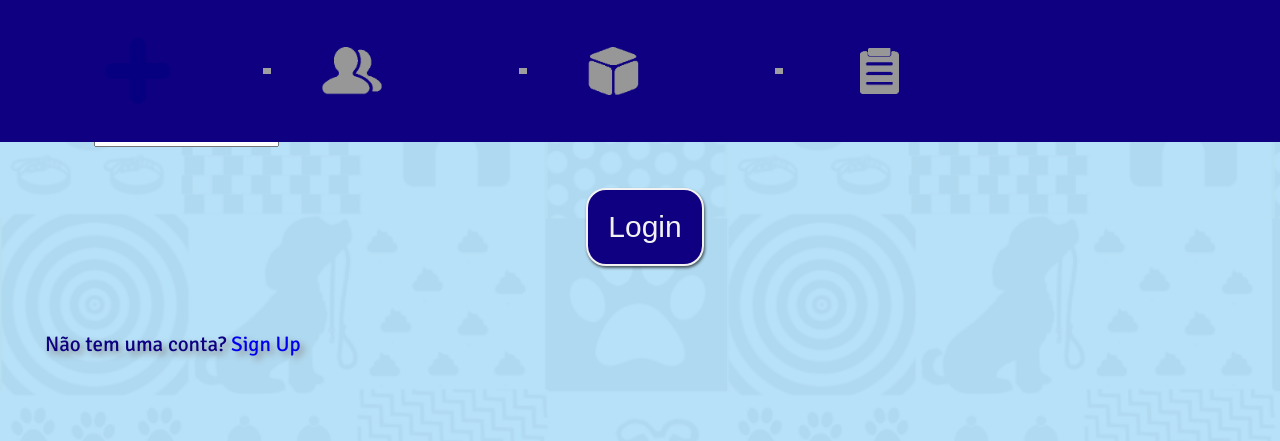
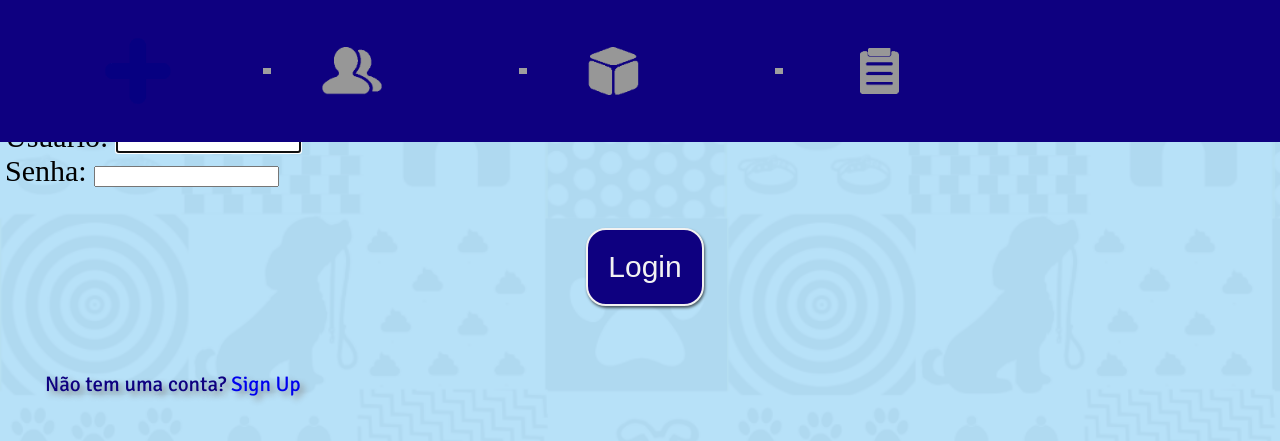
Before and after one commit to Danivalois/lojinhamutts, a Django app: page /accounts/login/ in a window 1280 px wide. Shown: the top 441 px of the page. Run offline with Django 5.2, Linux system fonts and the light colour scheme; grey boxes are pictures that could not be loaded.

```diff
--- a/accounts/templates/accounts/login.html
+++ b/accounts/templates/accounts/login.html
@@ -1,6 +1,23 @@
 {% extends 'base_layout_ops.html' %}
 
 {% block content %}
+
+<style>
+#content {
+    /* Adjust this to match your mobile header's exact height */
+    padding-top: 0px;
+}
+
+/* 3. Larger padding for Desktop screens */
+@media (min-width: 768px) {
+    #content {
+        /* The desktop header in your image looks quite tall.
+           Increase this pixel value until the first row fully clears the header. */
+        padding-top: 40px;
+    }
+}</style>
+
+
     <div class="login">
         <form class="site-form" action="{% url 'accounts:login' %}" method="post">
             {% csrf_token %}
--- a/templates/base_layout_ops.html
+++ b/templates/base_layout_ops.html
@@ -1,6 +1,22 @@
 {% load static %}
 <!DOCTYPE html>
 <html>
+<style>
+/* 2. Base padding for Mobile screens */
+#content {
+    /* Adjust this to match your mobile header's exact height */
+    padding-top: 0px;
+}
+
+/* 3. Larger padding for Desktop screens */
+@media (min-width: 768px) {
+    #content {
+        /* The desktop header in your image looks quite tall.
+           Increase this pixel value until the first row fully clears the header. */
+        padding-top: 40px;
+    }
+}</style>
+
 <body>
   <head>
     <link rel="stylesheet" href="{% static 'styles_ops_product.css' %}">
```
